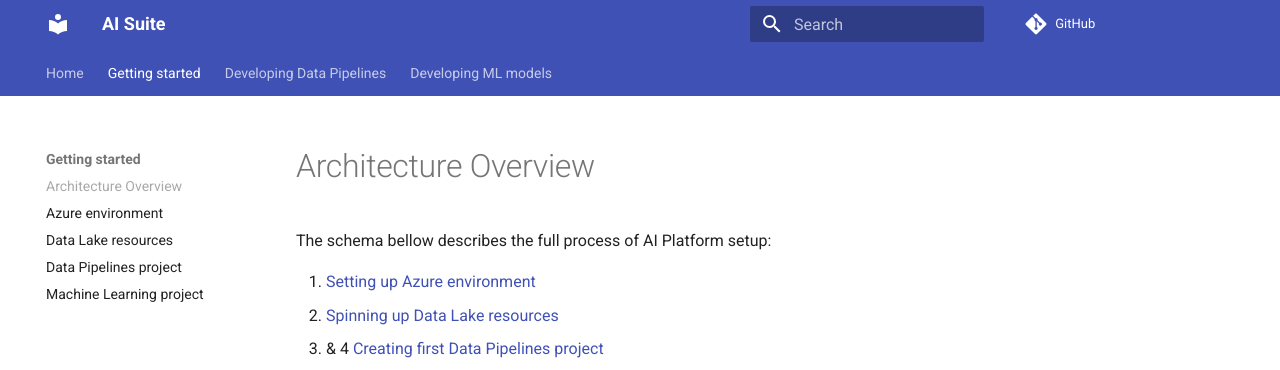
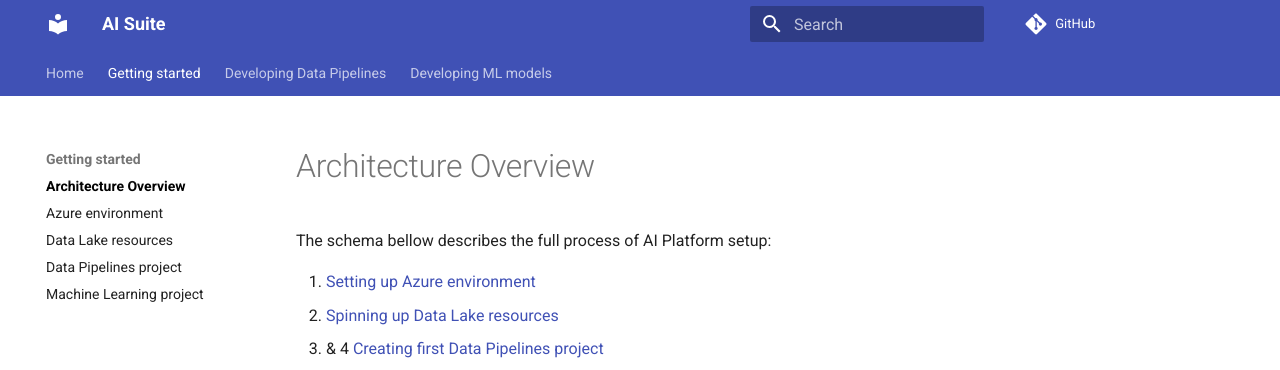
Before and after one commit to daipe-ai/platform-docs, an MkDocs documentation site: the page built from docs/getting-started/index.md, in a window 1280 px wide. Shown: the top 370 px of the page. Built offline with MkDocs 1.6.1 and Material for MkDocs 9.7.7, drawn with Linux system fonts in a browser that asks for light colours; comment, search, counter and statistics services are not loaded.

Commit message:
Hide the nav label again
And use black-bold style for active section label

```diff
--- a/docs/stylesheets/extra.css
+++ b/docs/stylesheets/extra.css
@@ -1,4 +1,9 @@
+label.md-nav__title {
+    display: none !important
+}
+
 a.md-nav__link--active {
-    color: darkgray !important;
+    color: black !important;
+    font-weight: bold;
     cursor: default;
 }
```
